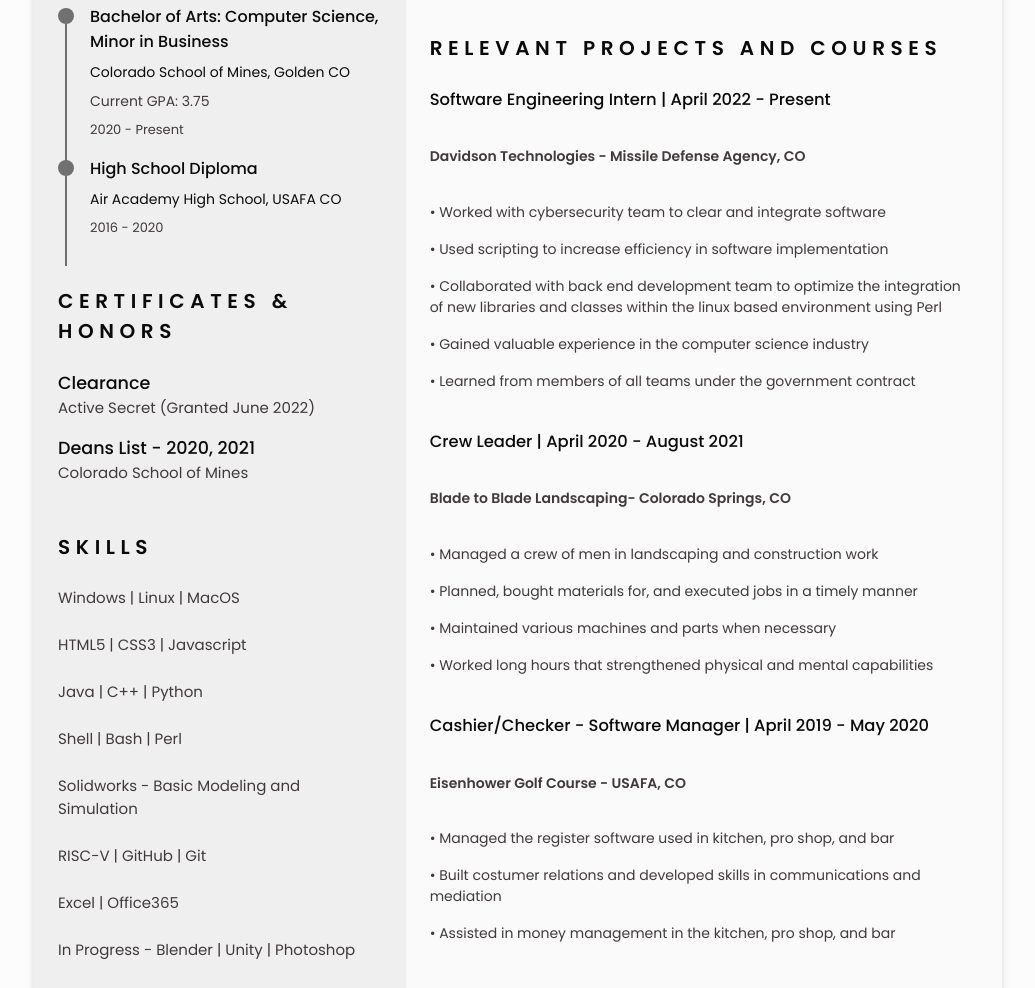
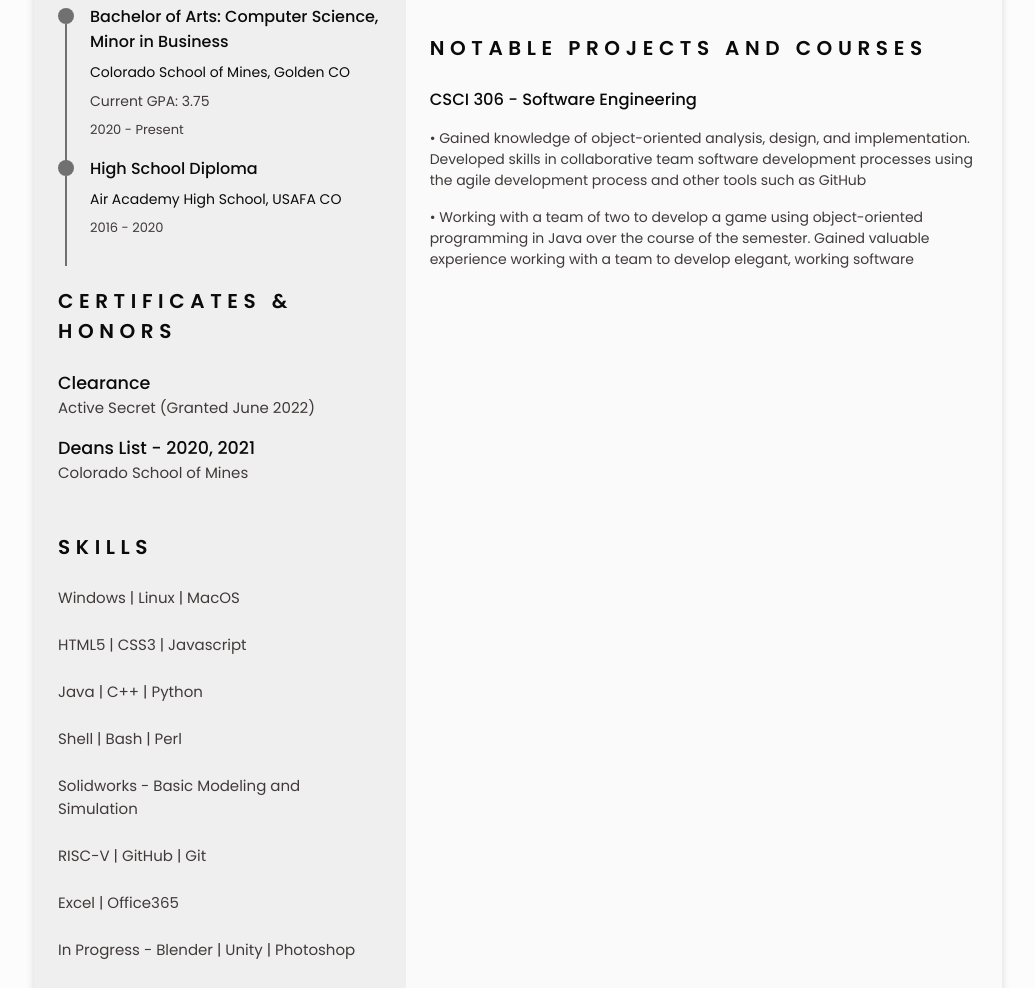
Before and after one commit to ncregan/ncregan.github.io, a plain HTML site: page current-resume.html in a window 1280 px wide. Shown: the part 1020-2008 px from the top of the page, without its empty margins (122-1157 px from the left). Drawn offline with nearby package versions, Linux system fonts and the light colour scheme.

Commit message:
fixed csci306 stuff

```diff
--- a/current-resume.html
+++ b/current-resume.html
@@ -337,9 +337,9 @@
 
                   </section>
 
-                  <!--========== Relevant Projects and Courses ==========-->
+                  <!--========== Notable Projects and Courses ==========-->
                   <section class="experience section" id="experience">
-                    <h2 class="section-title">Relevant Projects and Courses</h2>
+                    <h2 class="section-title">Notable Projects and Courses</h2>
 
                     <div class="experience__container bd-grid">
                       <div class="experience__content">
@@ -347,38 +347,6 @@
                           <span class="experience__rounder"></span>
                           <span class="experience__line"></span>
                         </div>
-
-                        <a href="https://www.mda.mil/system/mdioc.html" target="_blank" class="social__link">
-                        <div class="experience__data bd-grid">
-                          <h3 class="experience__title">Software Engineering Intern | April 2022 - Present</h3>
-                          <h4 class="experience__company">Davidson Technologies - Missile Defense Agency, CO</h4>
-                          <p class="experience__description">• Worked with cybersecurity team to clear and integrate software</p>
-                          <p class="experience__description">• Used scripting to increase efficiency in software implementation</p>
-                          <p class="experience__description">• Collaborated with back end development team to optimize the integration of new libraries and classes within the linux based environment using Perl</p>
-                          <p class="experience__description">• Gained valuable experience in the computer science industry</p>
-                          <p class="experience__description">• Learned from members of all teams under the government contract<br><br></p>
-                        </div>
-                      </a>
-                      </div>
-
-
-                      <div class="experience__content">
-                        <div class="experience__time">
-                          <span class="experience__rounder"></span>
-                          <span class="experience__line"></span>
-                        </div>
-
-                        <a href="https://www.springslawns.com/" target="_blank" class="social__link">
-                        <div class="experience__data bd-grid">
-                          <h3 class="experience__title">Crew Leader | April 2020 - August 2021</h3>
-                          <h4 class="experience__company">Blade to Blade Landscaping- Colorado Springs, CO</h4>
-                          <p class="experience__description">• Managed a crew of men in landscaping and construction work</p>
-                          <p class="experience__description">• Planned, bought materials for, and executed jobs in a timely manner</p>
-                          <p class="experience__description">• Maintained various machines and parts when necessary</p>
-                          <p class="experience__description">• Worked long hours that strengthened physical and mental capabilities<br><br></p>
-                        </div>
-                      </a>
-                      </div>
 
                       <div class="experience__content">
                         <div class="experience__time">
@@ -388,11 +356,13 @@
 
                         <a href="https://usafasupport.com/eisenhower-golf/" target="_blank" class="social__link">
                         <div class="experience__data bd-grid">
-                          <h3 class="experience__title">Cashier/Checker - Software Manager | April 2019 - May 2020</h3>
-                          <h4 class="experience__company">Eisenhower Golf Course - USAFA, CO</h4>
-                          <p class="experience__description">• Managed the register software used in kitchen, pro shop, and bar</p>
-                          <p class="experience__description">• Built costumer relations and developed skills in communications and mediation</p>
-                          <p class="experience__description">• Assisted in money management in the kitchen, pro shop, and bar<br><br></p>
+                          <h3 class="experience__title">CSCI 306 - Software Engineering</h3>
+                          <p class="experience__description">• Gained knowledge of object-oriented analysis, design, and implementation. Developed skills in collaborative team software
+                            development processes using the agile development process and other tools such as GitHub
+                     </p>
+                          <p class="experience__description">• Working with a team of two to develop a game using object-oriented programming in Java over the course of the semester.
+                            Gained valuable experience working with a team to develop elegant, working software
+                            </p>
                         </div>
                         </a>
                       </div>
```
